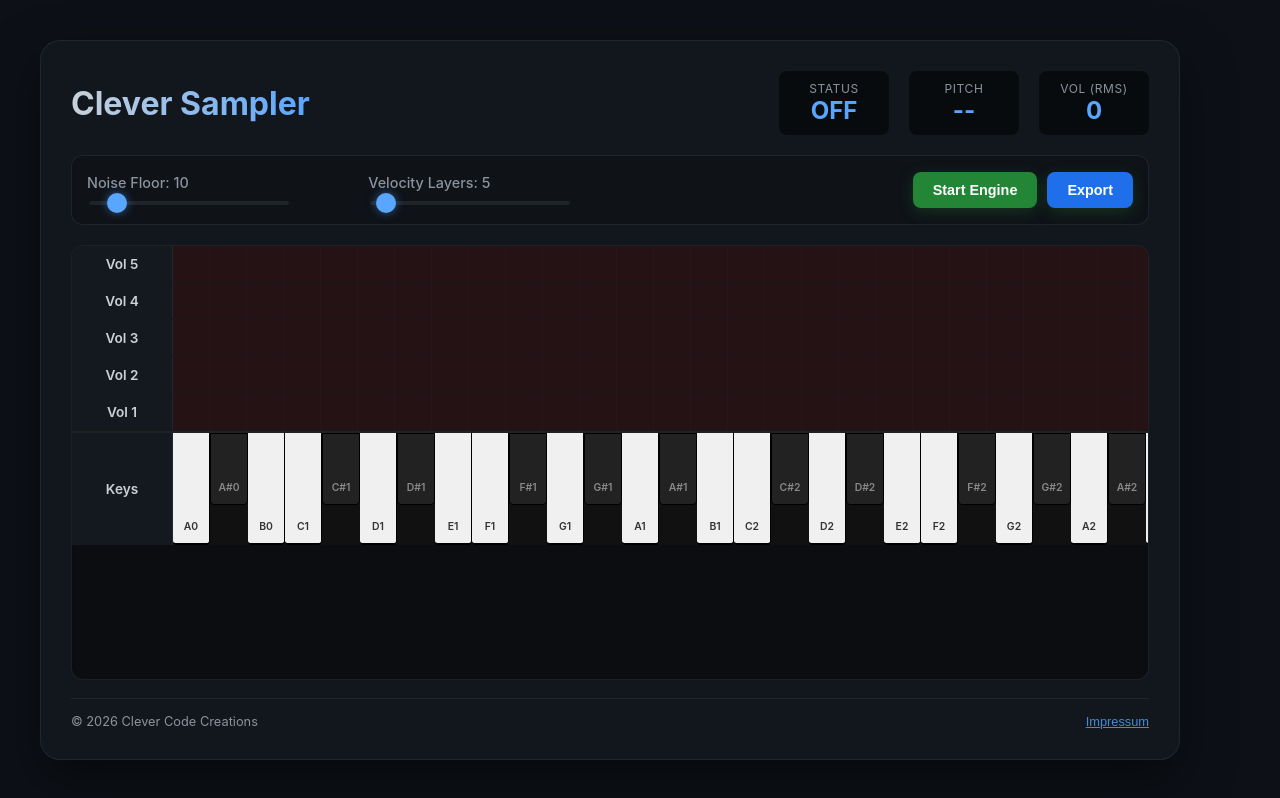
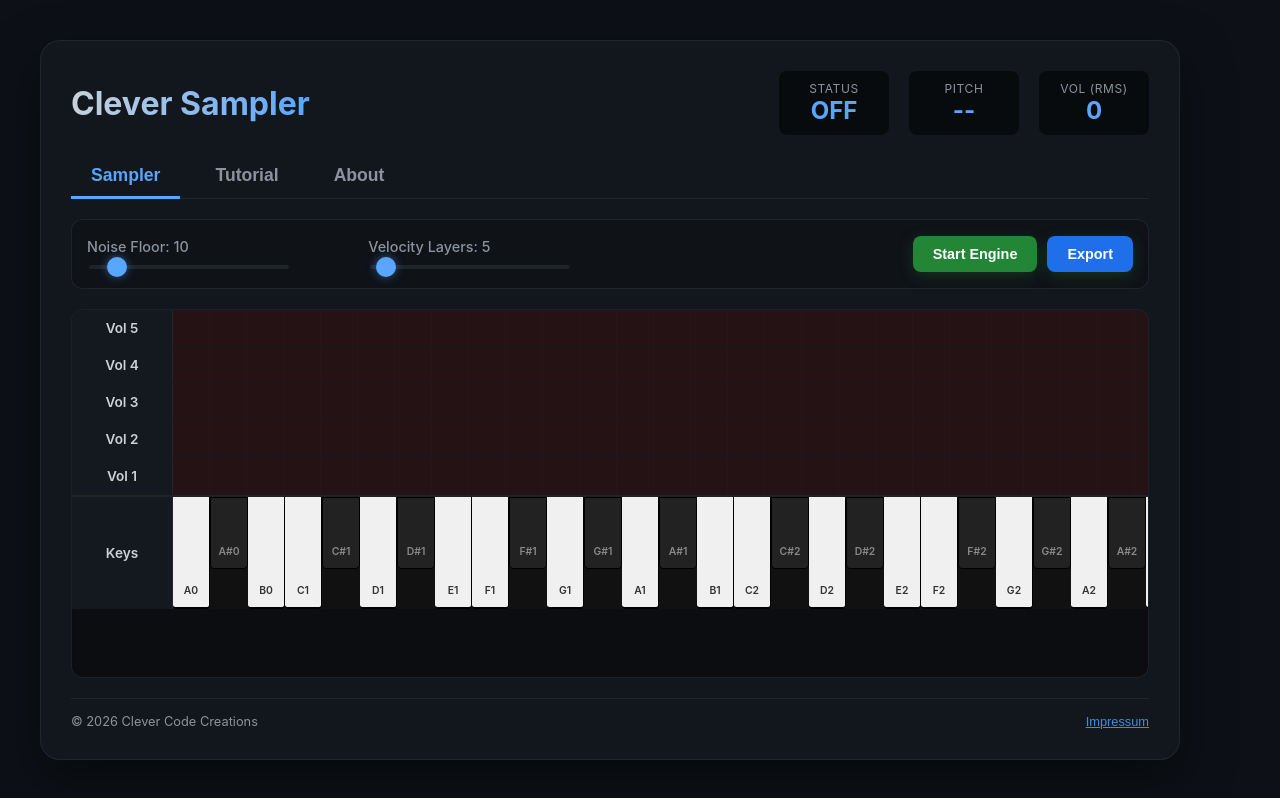
Before and after one commit to Temophor/sample_wizzard, a React (Vite) app: page / in a window 1280 px wide. Built offline with nearby package versions, Linux system fonts and the light colour scheme.

Commit message:
Add tab navigation for Sampler, Tutorial, and About sections

```diff
--- a/src/App.tsx
+++ b/src/App.tsx
@@ -93,6 +93,7 @@ function App() {
   };
 
   const [showImpressum, setShowImpressum] = useState(false);
+  const [activeTab, setActiveTab] = useState<'sampler' | 'tutorial' | 'about'>('sampler');
 
   const currentNoteDisplay = currentPitch ? pitchToNoteName(currentPitch) : '--';
   const targetDisplay = settings.targetMode
@@ -153,6 +154,30 @@ function App() {
         </div>
       </div>
 
+      <div className="tab-navigation">
+        <button
+          className={`tab-btn ${activeTab === 'sampler' ? 'active' : ''}`}
+          onClick={() => setActiveTab('sampler')}
+        >
+          Sampler
+        </button>
+        <button
+          className={`tab-btn ${activeTab === 'tutorial' ? 'active' : ''}`}
+          onClick={() => setActiveTab('tutorial')}
+        >
+          Tutorial
+        </button>
+        <button
+          className={`tab-btn ${activeTab === 'about' ? 'active' : ''}`}
+          onClick={() => setActiveTab('about')}
+        >
+          About
+        </button>
+      </div>
+
+      <div className="tab-content">
+        {activeTab === 'sampler' && (
+          <>
             <div className="controls-section">
               <div className="control-group">
                 <label>
@@ -234,6 +259,54 @@ function App() {
                   : null
               }
             />
+          </>
+        )}
+
+        {activeTab === 'tutorial' && (
+          <div className="text-content-panel">
+            <h2>How to use Clever Sampler</h2>
+            <p>Welcome to Clever Sampler! This tool allows you to automatically map your acoustic instrument samples into a format playable by Native Instruments Kontakt.</p>
+
+            <h3>1. Recording Samples</h3>
+            <p>Click <strong>Start Engine</strong> and begin playing your instrument. The visual piano will highlight the notes it hears. The grid corresponds to velocity (loudness) layers.</p>
+            <ul>
+              <li><strong>Free Play:</strong> Just play, and the tool will automatically assign your samples to the closest pitch and velocity cell.</li>
+              <li><strong>Target Mode:</strong> Click any cell in the grid to target it. The display will guide you to play a specific note at a specific volume.</li>
+            </ul>
+
+            <h3>2. Exporting to Kontakt</h3>
+            <p>Once you are happy with your recorded grid, click <strong>Export</strong>. This will download a `.zip` file containing:</p>
+            <ul>
+              <li>A `samples/` folder with your processed `.wav` files (automatically trimmed and faded).</li>
+              <li>A `mapping.sfz` file containing the precise mapping instructions.</li>
+            </ul>
+
+            <h3>3. Importing into Kontakt (Single Key Mapping)</h3>
+            <p>This tool is designed specifically with Kontakt's <strong>"Set to single key"</strong> feature in mind to prevent unwanted time-stretching.</p>
+            <ol>
+              <li>Open Kontakt and create a new Default Instrument.</li>
+              <li>Open the instrument editor (wrench icon) and go to the <strong>Mapping Editor</strong>.</li>
+              <li>Drag the `mapping.sfz` file directly from your computer into the Mapping Editor grid.</li>
+              <li><strong>Crucial Step:</strong> Select all zones (Ctrl+A / Cmd+A).</li>
+              <li>In the Control Panel below the Mapping Editor, locate the <strong>Tracking</strong> parameter (usually represented by a small keyboard icon or pitch track toggle). Ensure it is turned <strong>OFF</strong>, OR locate the <strong>Root Key</strong> setting and check the <strong>"Set to single key"</strong> option if using Kontakt 8's newer interface. This ensures each sample plays only its original recorded pitch.</li>
+            </ol>
+            <p><em>Note: If you do not disable pitch tracking, Kontakt will attempt to stretch a single sample across the entire keyboard, which degrades audio quality for acoustic instruments.</em></p>
+          </div>
+        )}
+
+        {activeTab === 'about' && (
+          <div className="text-content-panel">
+            <h2>About Clever Code Creations</h2>
+            <p>We are dedicated to building clever, intuitive applications that make your workflow smoother and your life better.</p>
+            <p><strong>Clever Sampler</strong> was built to solve the tedious process of manually slicing, fading, and mapping hundreds of audio files when creating custom virtual instruments. By bridging the gap between browser-based audio processing and industry-standard formats like SFZ, we hope to empower musicians and sound designers to capture their unique sounds faster than ever before.</p>
+
+            <div className="disclaimer-box">
+              <h4>Note on VST Plugins</h4>
+              <p>Please note that this application does <strong>not</strong> load DAW VST plugins directly into the browser. It is a standalone recording environment meant to capture live audio from your microphone or audio interface input. To sample a VST, you must route your DAW's output back into your system's recording input (e.g., using loopback software or an audio interface routing matrix) so the browser can "hear" the VST.</p>
+            </div>
+          </div>
+        )}
+      </div>
 
       <div className="app-footer">
         <span>© 2026 Clever Code Creations</span>
--- a/src/index.css
+++ b/src/index.css
@@ -194,6 +194,90 @@ input[type=range]:focus {
   cursor: not-allowed;
   box-shadow: none;
   transform: none;
+}
+
+/* Tab Navigation */
+.tab-navigation {
+  display: flex;
+  gap: 15px;
+  border-bottom: 1px solid var(--border-color);
+  padding-bottom: 0px;
+}
+
+.tab-btn {
+  background: transparent;
+  border: none;
+  color: var(--text-inactive);
+  font-size: 1.1rem;
+  font-weight: 600;
+  padding: 10px 20px;
+  cursor: pointer;
+  border-bottom: 3px solid transparent;
+  transition: all 0.2s ease;
+  margin-bottom: -1px;
+  /* Overlap border */
+}
+
+.tab-btn:hover {
+  color: #fff;
+}
+
+.tab-btn.active {
+  color: var(--text-active);
+  border-bottom: 3px solid var(--text-active);
+}
+
+.tab-content {
+  display: flex;
+  flex-direction: column;
+  gap: 20px;
+  overflow-y: hidden;
+  height: 100%;
+}
+
+.text-content-panel {
+  background: rgba(0, 0, 0, 0.4);
+  border: 1px solid var(--border-color);
+  border-radius: 12px;
+  padding: 30px;
+  overflow-y: auto;
+  color: #c9d1d9;
+  line-height: 1.6;
+  height: 100%;
+}
+
+.text-content-panel h2 {
+  color: var(--text-active);
+  margin-top: 0;
+  border-bottom: 1px solid var(--border-color);
+  padding-bottom: 10px;
+}
+
+.text-content-panel h3 {
+  color: #fff;
+  margin-top: 25px;
+}
+
+.text-content-panel ul,
+.text-content-panel ol {
+  padding-left: 20px;
+}
+
+.text-content-panel li {
+  margin-bottom: 8px;
+}
+
+.disclaimer-box {
+  background: rgba(248, 81, 73, 0.1);
+  border-left: 4px solid var(--danger-color);
+  padding: 15px;
+  margin-top: 30px;
+  border-radius: 4px;
+}
+
+.disclaimer-box h4 {
+  color: var(--danger-color);
+  margin: 0 0 10px 0;
 }
 
 /* Grid Styles (Horizontal Layout) */
```
Lines whose indentation alone changed are shown as unchanged.
